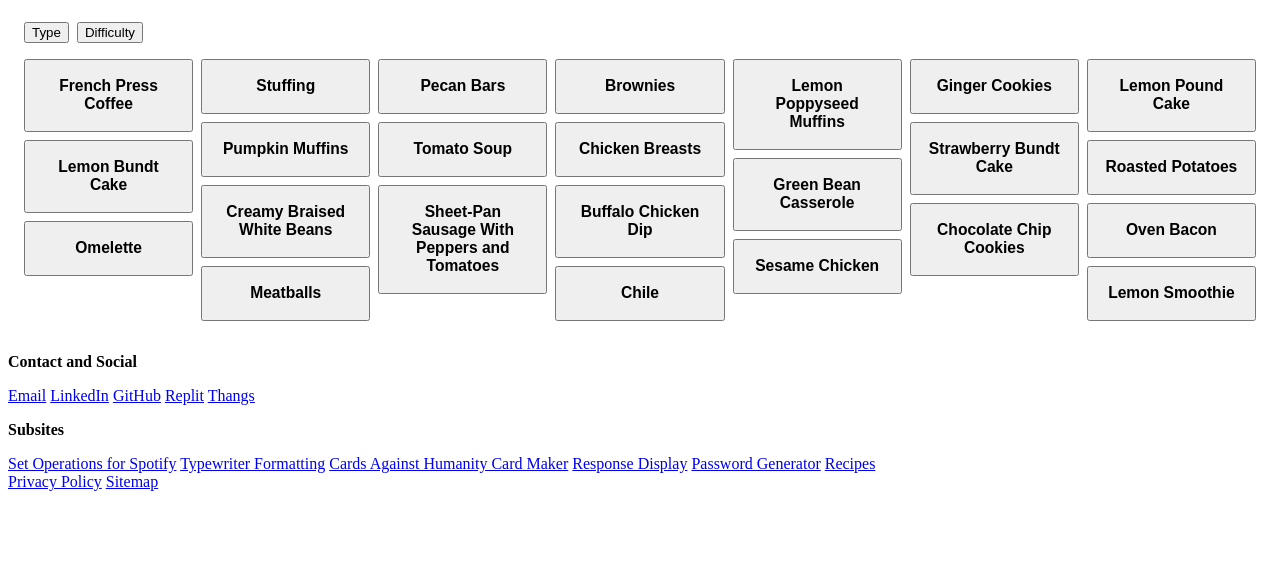
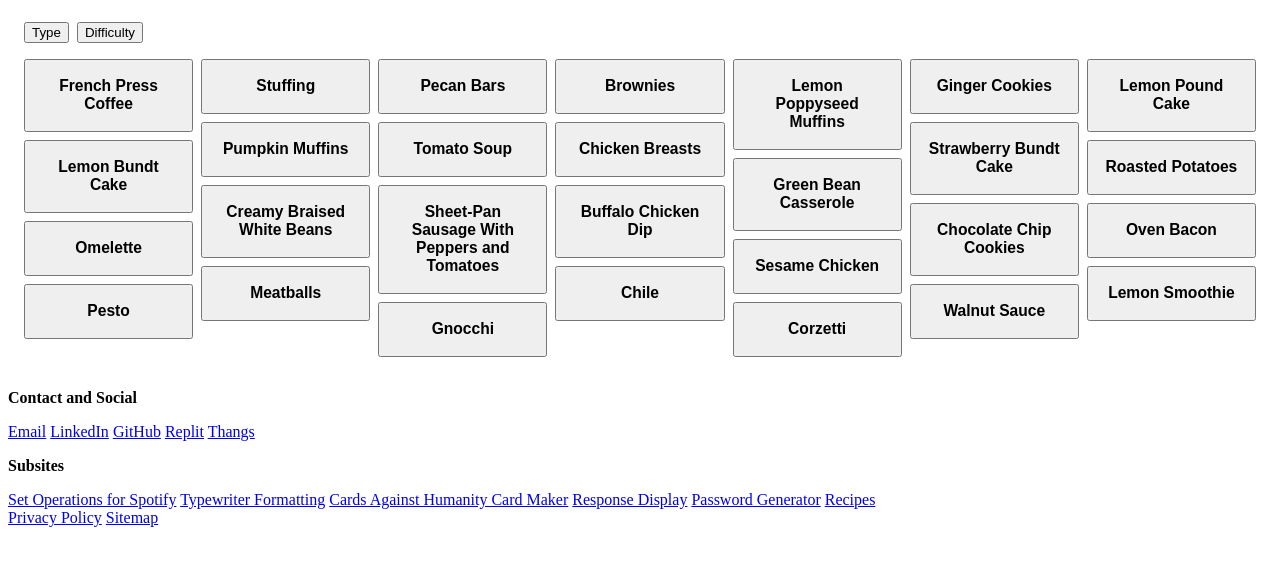
Before and after one commit to TyHil/recipes, a website: page index.html in a window 1280 px wide. Shown: the part 170-736 px from the top of the page. Drawn offline with Linux system fonts and the light colour scheme; files that its build step writes are made by us from their sources; files whose address does not match are found by name.

Commit message:
Add Italian recipes

```diff
--- a/index.html
+++ b/index.html
@@ -266,6 +266,26 @@
           <h3>Lemon Smoothie</h3>
         </div>
       </button>
+      <button class="large item" data-file="pesto" data-filters="entree medium">
+        <div class="content">
+          <h3>Pesto</h3>
+        </div>
+      </button>
+      <button class="large item" data-file="walnut_sauce" data-filters="entree medium">
+        <div class="content">
+          <h3>Walnut Sauce</h3>
+        </div>
+      </button>
+      <button class="large item" data-file="gnocchi" data-filters="entree medium">
+        <div class="content">
+          <h3>Gnocchi</h3>
+        </div>
+      </button>
+      <button class="large item" data-file="corzetti" data-filters="entree medium">
+        <div class="content">
+          <h3>Corzetti</h3>
+        </div>
+      </button>
     </main>
 
     <footer>
```
Also changed, not shown: 4 other files.
